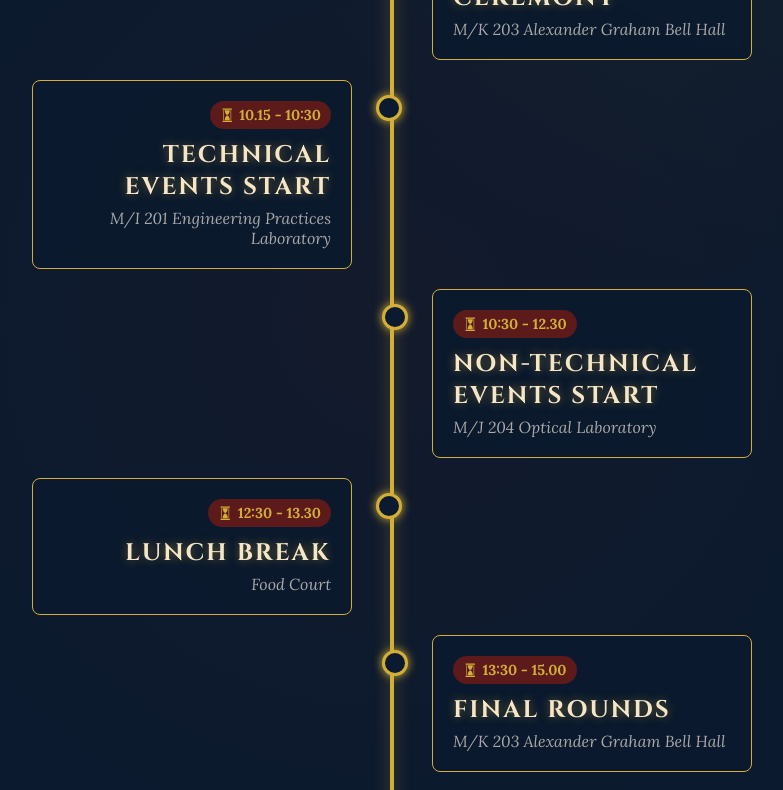
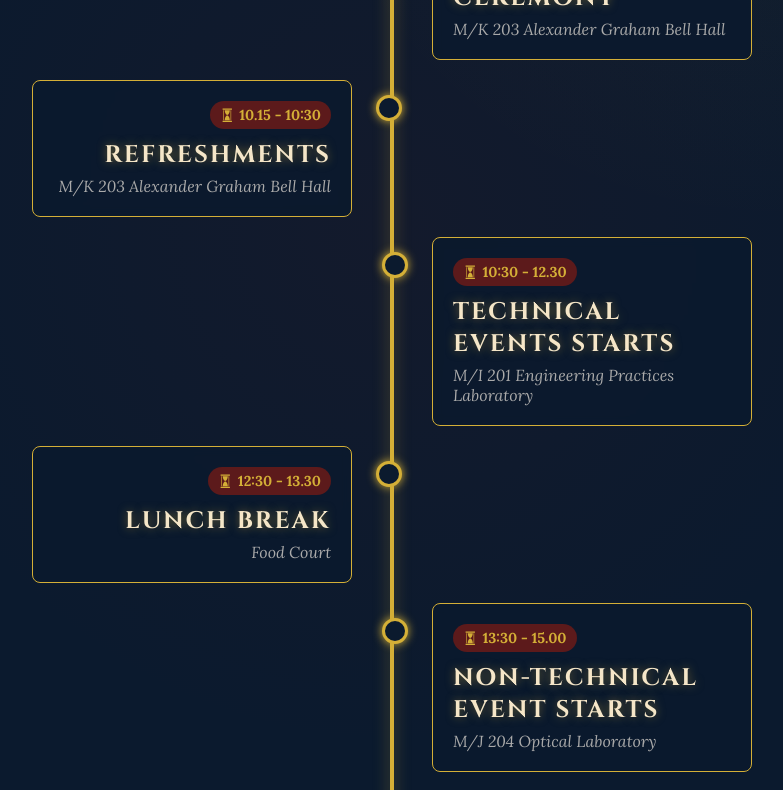
Before and after one commit to abinanilkumar-7/TECHSTROM26, a React (Vite) app: page /schedule in a window 1280 px wide. Shown: the part 600-1390 px from the top of the page, without its empty margins (248-1031 px from the left). Built offline with nearby package versions, Linux system fonts and the light colour scheme; a web font is replaced by a local one.

Commit message:
Update schedule events and timings in Schedule.tsx
Replaced original schedule items with updated events and times.

```diff
--- a/src/pages/Schedule.tsx
+++ b/src/pages/Schedule.tsx
@@ -6,11 +6,10 @@ const Schedule = () => {
     const scheduleItems = [
         { time: "08:00 - 09.00 ", event: "Arrival and Registration", location: "M/K 203 Alexander Graham Bell Hall" },
         { time: "09:00 - 10.15 ", event: "Inaguration Ceremony", location: "M/K 203 Alexander Graham Bell Hall" },
-        { time: "10.15 - 10:30 ", event: "Technical Events Start", location: "M/I 201 Engineering Practices Laboratory" },
-        { time: "10:30 - 12.30 ", event: "Non-Technical Events Start", location: "M/J 204 Optical Laboratory" },
-        { time: "12:30 - 13.30", event: "Lunch Break", location: "Food Court" },
-        { time: "13:30 - 15.00 ", event: "Final Rounds", location: "M/K 203 Alexander Graham Bell Hall" },
-        { time: "15:30 - ", event: "Valedictory Function", location: "M/K 203 Alexander Graham Bell Hall" }
+        { time: "10.15 - 10:30 ", event: "Refreshments", location: "M/K 203 Alexander Graham Bell Hall" },
+        { time: "10:30 - 12.30 ", event: "Technical Events Starts", location: "M/I 201 Engineering Practices Laboratory" },
+        { time: "12:30 - 13.30 ", event: "Lunch Break", location: "Food Court" },
+        { time: "13:30 - 15.00 ", event: "Non-Technical Event Starts", location: "M/J 204 Optical Laboratory" }
     ];
 
     return (
```
